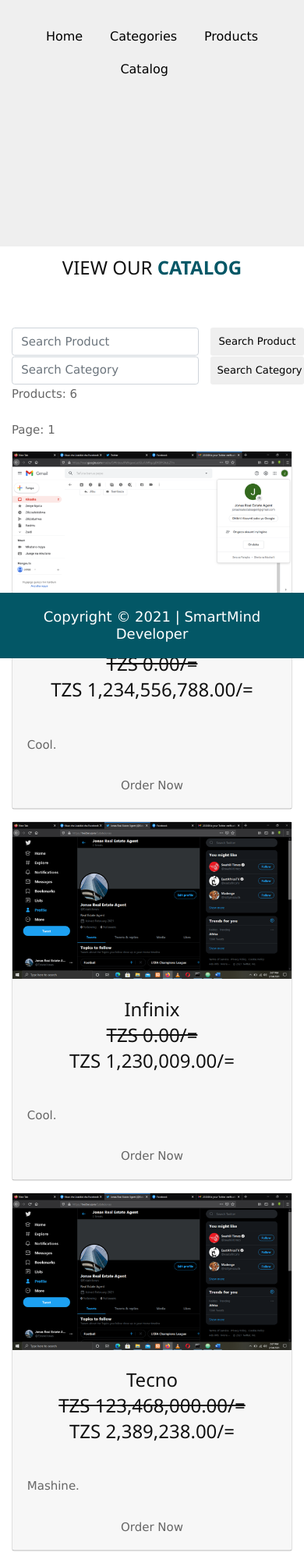
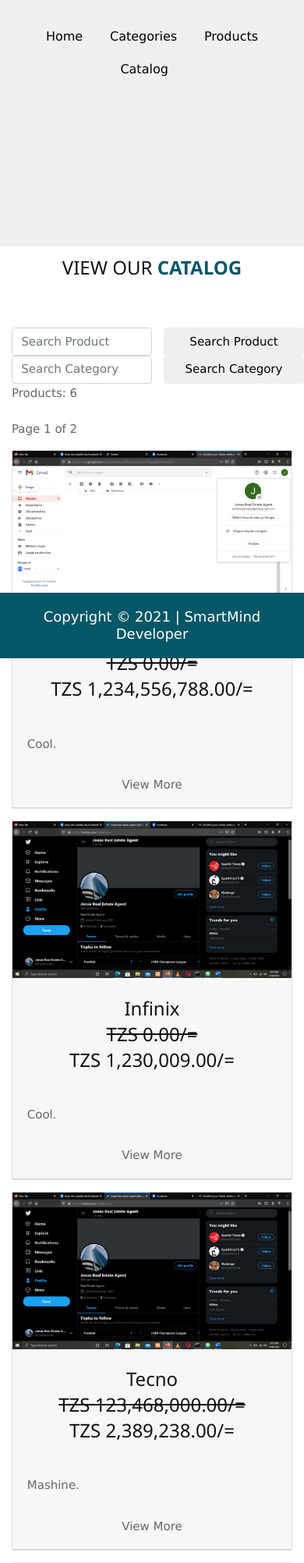
Before and after one commit to Jonas1015/devices, a Django app: page /catalog/ in a window 390 px wide. Shown: the top 2004 px of the page at 78% size. Run offline with Django 3.2, Linux system fonts and the light colour scheme; data comes from the database, SQL or seed files in the repository; both versions use the stored data as it was after the commit; some libraries are stand-ins or nearby versions.

Commit message:
Improvements in layout for the phone and html links

```diff
--- a/main/templates/main/catalog.html
+++ b/main/templates/main/catalog.html
@@ -35,43 +35,43 @@
   <div class="row">
     <div class="col-xl-12 col-lg-12 col-md-12 col-sm-12 col-xs-12">
       <div class="row search">
-        <div class="col-xl-5 col-lg-5 col-md-5 col-sm-12 col-xs-12 c-search">
+        <div class="col-xl-6 col-lg-6 col-md-6 col-sm-12 col-xs-12 c-search">
           <form class="d-flex" action="{% url 'catalog' %}" method="get">
             {% csrf_token %}
-            <input type="text" list="products_list" placeholder="Search Product" name="product_q" class="form-control col-8" required>
+            <input type="text" list="products_list" placeholder="Search Product" name="product_q" class="form-control col-6" required>
             <datalist id="products_list">
               {% for product in products %}
                 <option value="{{ product.name }}">
               {% endfor %}
             </datalist>
-            <button type="submit" class="btn btn-sm ml-3 search-button col-4" name="button">Search Product</button>
+            <button type="submit" class="btn ml-3 search-button col-6" name="button">Search Product</button>
           </form>
         </div>
-        <div class="col-2 w3-small-hide"></div>
-        <div class="col-xl-5 col-lg-5 col-md-5 col-sm-12 col-xs-12 p-search">
+
+        <div class="col-xl-6 col-lg-6 col-md-6 col-sm-12 col-xs-12 p-search">
           <form class="d-flex" action="{% url 'catalog' %}" method="get">
             {% csrf_token %}
-            <input type="text" list="categories_list" placeholder="Search Category" name="category_q" class="form-control col-8" required>
+            <input type="text" list="categories_list" placeholder="Search Category" name="category_q" class="form-control col-6" required>
             <datalist id="categories_list">
               {% for category in categories %}
                 <option value="{{ category.name }}">
               {% endfor %}
             </datalist>
-            <button type="submit" class="btn btn-sm ml-3 search-button col-4" name="button">Search Category</button>
+            <button type="submit" class="btn ml-3 search-button col-6" name="button">Search Category</button>
           </form>
         </div>
       </div>
       <div class="row">
         <div class="col-md-3 col-xl-3 col-lg-3 col-sm-3">
           <p>Products: {{ products.object_list|length }}</p> <br>
-          <p>Page: {{ products.number }}</p>
+          <p>Page {{ products.number }} of {{ all_pages }}</p>
         </div>
       </div>
       <div class="row">
         {% for product in products %}
           <div class="col-xl-4 col-lg-4 col-md-4 col-sm-6 mt-3">
             <div class="card cat-card">
-              <img src="{{ product.image1.url }}" alt="{{ product.name }}">
+              <img src="{{ product.image1.url }}" alt="No image for {{ product.name }}">
               <div class="card-header">
                 <center>
                   <h3>{{ product.name }} <br>
@@ -89,10 +89,10 @@
                 <br>
                 <p>{{ product.description }}.</p>
                 <br>
-                <a href="#" class="btn button btn-block" data-toggle="modal" data-target="#orderNow{{product.id}}">Order Now</a>
+                <a href="#" class="btn button btn-block" data-toggle="modal" data-target="#orderNow{{product.id}}">View More</a>
               </div>
 
-              <!-- ORDER/VIEW MODAL -->
+              <!-- VIEW MODAL -->
               <div class="modal fade" id="orderNow{{product.id}}" tabindex="-1" aria-labelledby="orderNowLabel" aria-hidden="true">
                 <div class="modal-dialog">
                   <div class="modal-content">
@@ -106,10 +106,12 @@
                       <div class="product data">
                         <div class="cat-card mb-4">
                           <img src="{{ product.image1.url }}" alt="{{ product.name }}">
-                          <div class="more-images">
-                            <div class="p-2 m-3">
-                              <a href="{{ product.get_image_urls.0 }}" target="_blank" class="btn btn-outline-success p-2">Click me for image 2</a>
-                              <a href="{{ product.get_image_urls.1 }}" target="_blank" class="btn btn-outline-success p-2 w3-right">Click me for image 3</a>
+                          <div class="row p-2 m-3">
+                            <div class="col-md-6 col-sm-12 col-lg-6 col-xs-12 col-xl-6">
+                              <a href="{{ product.get_image_urls.0 }}" target="_blank" class="btn btn-outline-success">Click me for image 2</a>
+                            </div>
+                            <div class="col-md-6 col-sm-12 col-lg-6 col-xs-12 col-xl-6">
+                              <a href="{{ product.get_image_urls.1 }}" target="_blank" class="btn btn-outline-success">Click me for image 3</a>
                             </div>
                           </div>
                           <div class="card-header">
@@ -155,9 +157,9 @@
                         </form>
                       </div>
                       <h5>OR</h5>
-                      <a href="tel:+255767835587" class="btn btn-outline-info" data-dismiss="modal"><i class="fa fa-phone"></i></a>
-                      <a href="SMS:+25767835587&body=I'm Interested with {{ product.name }}!! Contact me please!" class="btn btn-outline-primary" data-dismiss="modal"><i class="fa fa-comment-alt"></i></a>
-                      <a href="#" class="btn btn-outline-success" data-dismiss="modal"><i class="fab fa-whatsapp" aria-hidden="true"></i></a>
+                      <a href="tel:+255767835587/" class="btn btn-outline-info" data-dismiss="modal"><i class="fa fa-phone"></i></a>
+                      <a href="sms://+255767835587?body=I%20am%20interested%20in%20{{ product.name }}!!%20Contact%20me%20please!" class="btn btn-outline-primary" data-dismiss="modal"><i class="fa fa-comment-alt"></i></a>
+                      <a href="https://wa.me/+255767835587?text=I%20interested%20in%20this%20{{product.name}}%20from%20your%20store.%20Please%20contact%20me." class="btn btn-outline-success" data-dismiss="modal"><i class="fab fa-whatsapp" aria-hidden="true"></i></a>
 
                     <a href="#" class="btn btn-outline-danger w3-right" data-dismiss="modal">Cancel</a>
                   </div>
--- a/main/views.py
+++ b/main/views.py
@@ -47,9 +47,11 @@ def catalog(request):
     except EmptyPage:
         products = paginator.page(paginator.num_pages)
 
+
     print(len(products.object_list))
 
     context = {
+        'all_pages': paginator.num_pages,
         'products': products,
         'categories': categories,
         'form': form,
--- a/static/css/style.css
+++ b/static/css/style.css
@@ -126,11 +126,11 @@
      padding: 0;
 }
  .form-control:focus {
-     border-color: #ffffff !important;
-     box-shadow: 0 0 0 .2rem rgba(255, 255, 255, .25);
+    border-color: ##035766 !important;
+    box-shadow: 0 0 0 .2rem rgba(255, 255, 255, .25);
 }
  .navbar-form input {
-     border: none !important;
+     /* border: none !important; */
 }
  .badge {
      font-weight: 500;
```
Also changed, not shown: db.sqlite3, media/product_pics/Homepage_x09SufM.png (added), media/product_pics/Screenshot_4_GmMS3dc.png (added), media/product_pics/image_recoc_xlwyAJa.png (added), static/New images/Laptop Asus.png, 1 other file.
